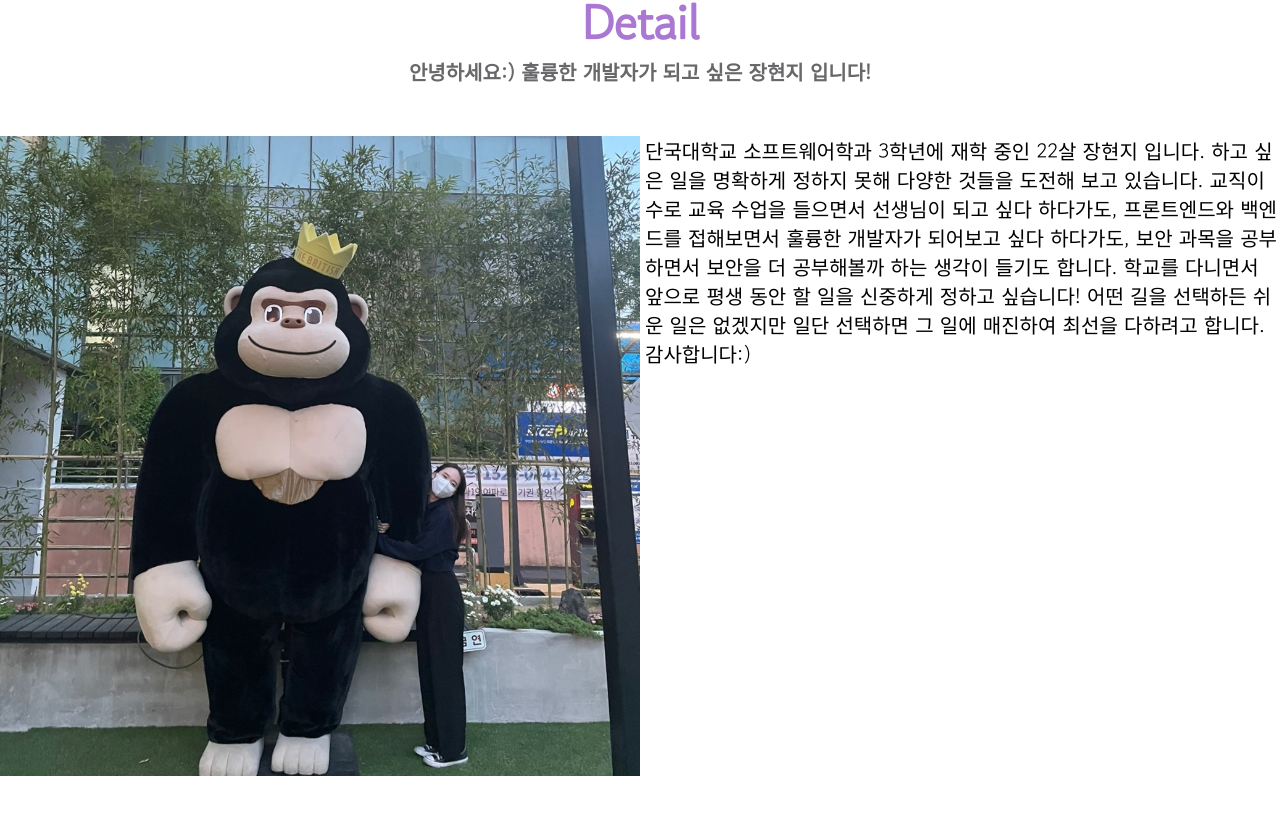
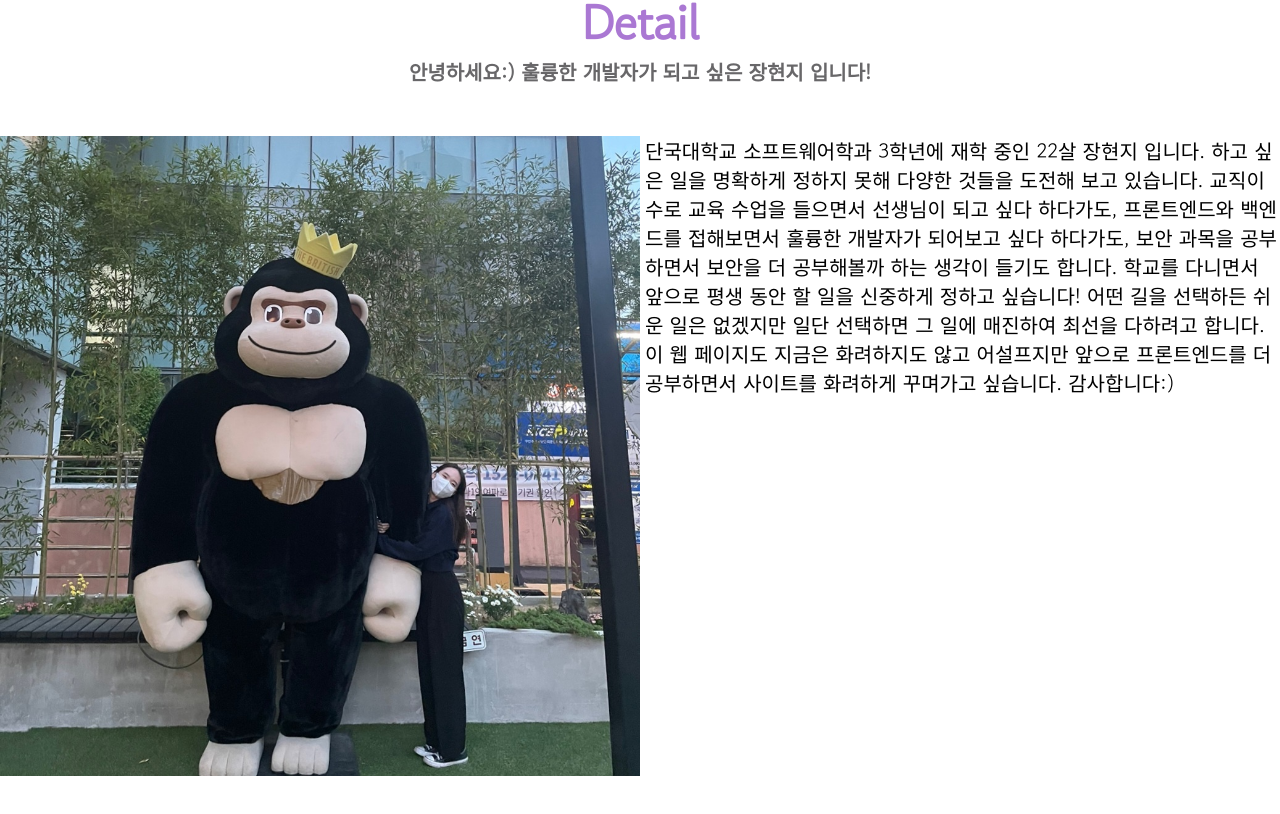
Before and after one commit to JhyunJ1/OS-2022-Final, a plain HTML site: page index.html in a window 1280 px wide. Shown: the part 1884-2698 px from the top of the page. Drawn offline with Linux system fonts and the light colour scheme.

Commit message:
Update index.html

```diff
--- a/index.html
+++ b/index.html
@@ -98,18 +98,14 @@
                     보안 과목을 공부하면서 보안을 더 공부해볼까 하는 생각이 들기도 합니다.
                     학교를 다니면서 앞으로 평생 동안 할 일을 신중하게 정하고 싶습니다!
                     어떤 길을 선택하든 쉬운 일은 없겠지만
-                    일단 선택하면 그 일에 매진하여 최선을 다하려고 합니다.
+                    일단 선택하면 그 일에 매진하여 최선을 다하려고 합니다. 이 웹 페이지도
+                    지금은 화려하지도 않고 어설프지만 앞으로 프론트엔드를 더 공부하면서 사이트를
+                    화려하게 꾸며가고 싶습니다.
                     감사합니다:)
                 </div>
-
             </div>
-
         </div>
-
         <!---->
-
-
     </div>
 </body>
-
 </html>
```
